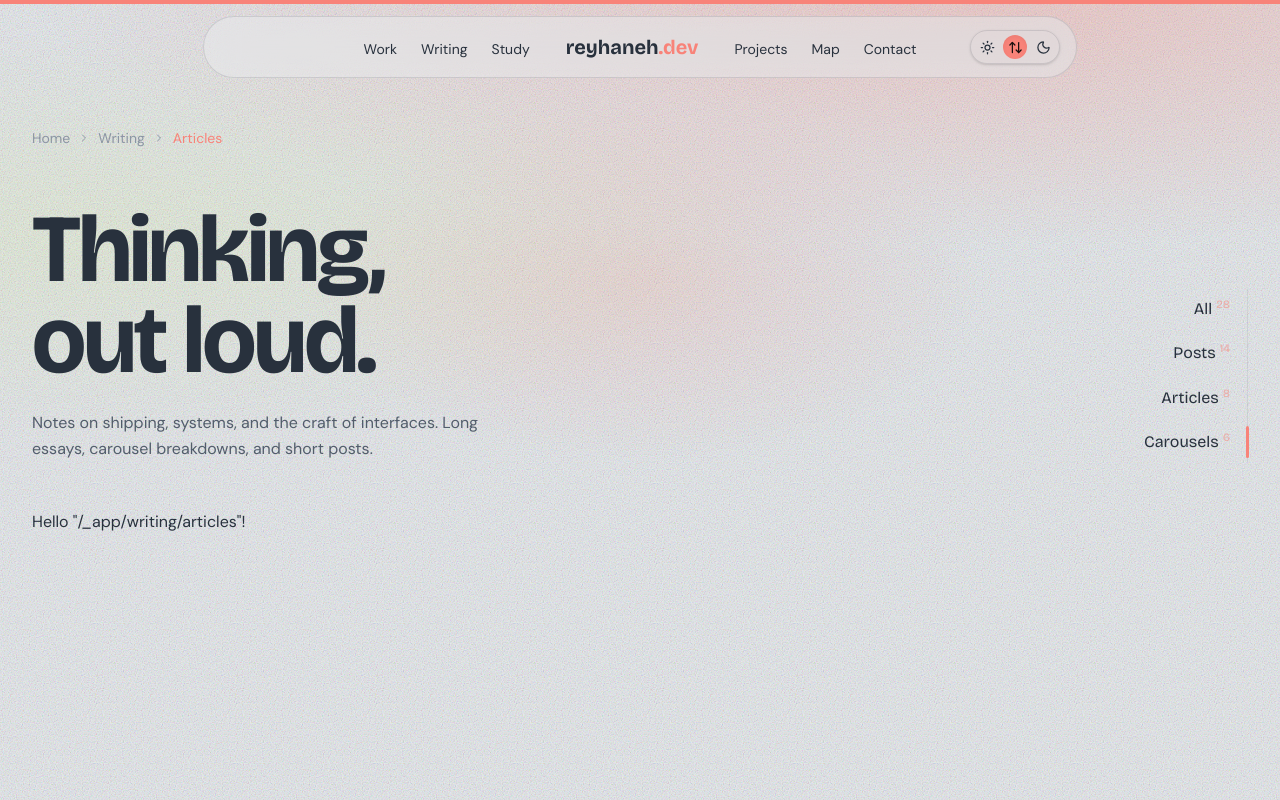
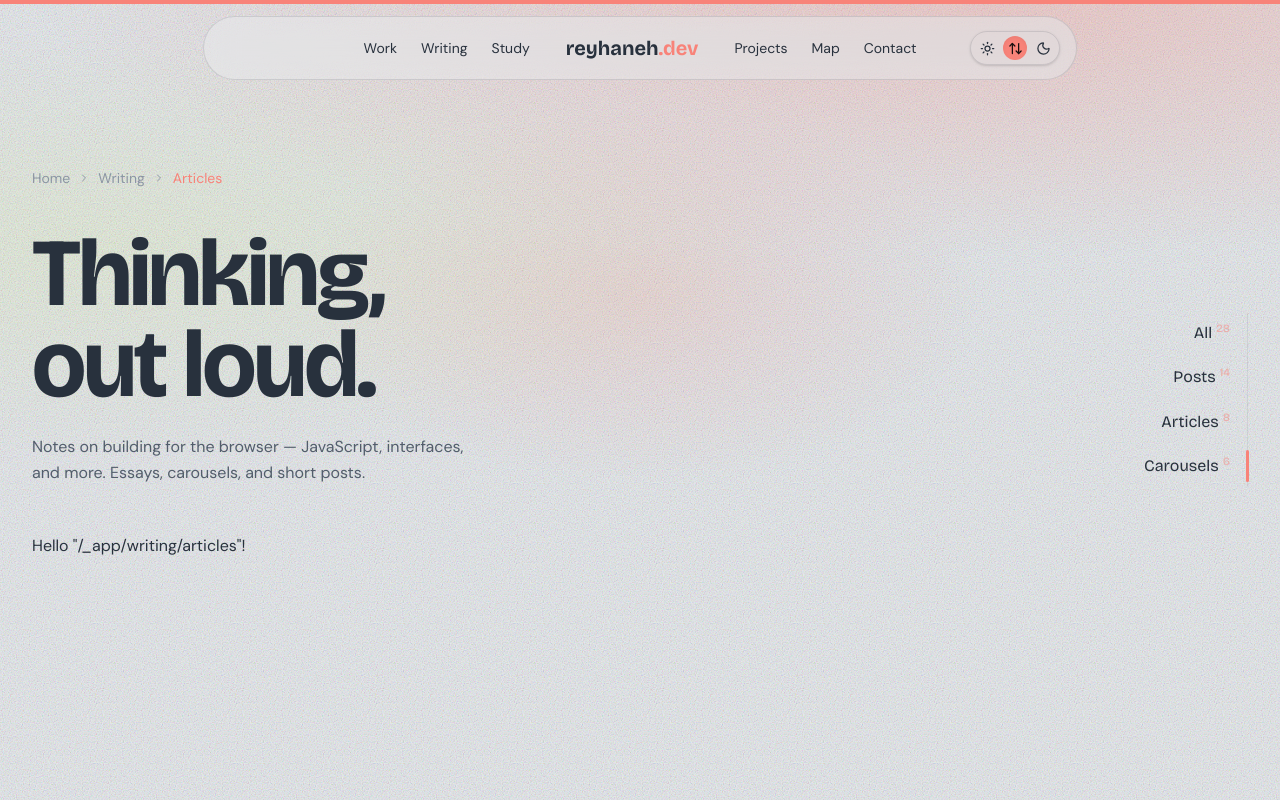
Before and after one commit to reyhaneh-k/reyhaneh.dev, a React (Vite) app: page /writing/articles in a window 1280 px wide. Built offline with nearby package versions, Linux system fonts and the light colour scheme; a web font is replaced by a local one.

Commit message:
feat(layout): updates writing layout

```diff
--- /dev/null
+++ b/src/hooks/useBoundingClientRect/useBoundingClientRect.ts
@@ -0,0 +1,22 @@
+import { useLayoutEffect, useState } from "react";
+
+export function useBoundingClientRect(
+  ref: React.RefObject<HTMLElement | null>
+) {
+  const [rect, setRect] = useState<DOMRect | undefined>(
+    undefined
+  );
+  useLayoutEffect(() => {
+    const callback = () => {
+      if (ref.current) {
+        setRect(ref.current.getBoundingClientRect());
+      }
+    };
+    callback();
+    window.addEventListener("resize", callback);
+    return () => {
+      window.removeEventListener("resize", callback);
+    };
+  }, [ref]);
+  return [rect, setRect] as const;
+}
--- a/src/layouts/rootLayout/components/topNavBar/TopNavbar.tsx
+++ b/src/layouts/rootLayout/components/topNavBar/TopNavbar.tsx
@@ -24,8 +24,8 @@ const TopNavbar = ({
       className={cn(
         "fixed mx-0 md:mx-auto",
         "h-fit bg-transparent md:w-fit md:rounded-full",
-        "[--offset-custom:calc(0px*4)] md:[--offset-custom:calc(2px*4)] lg:[--offset-custom:calc(4px*4)]",
-        "[--offset-compact:calc(0px*4)] md:[--offset-compact:calc(1px*4)] lg:[--offset-compact:calc(2px*4)]",
+        "[--offset-custom:calc(0px*4)] md:[--offset-custom:calc(3px*4)] lg:[--offset-custom:calc(4px*4)]",
+        "[--offset-compact:calc(0px*4)] md:[--offset-compact:calc(2px*4)] lg:[--offset-compact:calc(3px*4)]",
         className
       )}
       initial={{
@@ -45,11 +45,11 @@ const TopNavbar = ({
           "relative flex gap-6 text-center md:gap-4 lg:gap-6",
           "md:bg-surface/30 bg-transparent",
           "md:backdrop-blur-lg md:backdrop-saturate-50",
-          "items-start justify-between md:items-baseline md:justify-center",
+          "items-start justify-between md:items-center md:justify-center",
           "w-full text-sm md:mx-auto md:w-fit md:rounded-full",
           "md:border-border border-transparent md:border",
-          "[--padding-custom:calc(3px*4)] md:[--padding-custom:calc(28px*4)] lg:[--padding-custom:calc(40px*4)]",
-          "[--padding-compact:calc(3px*4)] md:[--padding-compact:calc(28px*4)] lg:[--padding-compact:calc(32px*4)]",
+          "[--padding-custom:calc(3px*4)] md:[--padding-custom:calc(32px*4)] lg:[--padding-custom:calc(40px*4)]",
+          "[--padding-compact:calc(3px*4)] md:[--padding-compact:calc(30px*4)] lg:[--padding-compact:calc(32px*4)]",
           "[--scale-compact:1] md:[--scale-compact:0.95] lg:[--scale-compact:1]",
           "pt-4 pb-10 md:py-4"
         )}
@@ -93,7 +93,7 @@ const TopNavbar = ({
         ))}
         <li
           className={cn(
-            "font-display text-xl font-bold md:mx-3",
+            "font-display text-xl leading-normal font-bold md:mx-3",
             "transition-transform duration-100 ease-linear md:hover:-translate-y-0.5",
             "hover:scale-105 active:scale-105"
           )}
--- a/src/layouts/writingLayout/WritingLayout.tsx
+++ b/src/layouts/writingLayout/WritingLayout.tsx
@@ -1,4 +1,10 @@
 import { Link, useLocation } from "@tanstack/react-router";
+import {
+  motion,
+  useScroll,
+  useTransform,
+} from "motion/react";
+import { useRef } from "react";
 
 import { BreadCrumb } from "@/components/ui/breadCrumb/BreadCrumb";
 import {
@@ -6,6 +12,7 @@ import {
   TabsRoot,
   TabsTrigger,
 } from "@/components/ui/tabs/Tabs";
+import { useBoundingClientRect } from "@/hooks/useBoundingClientRect/useBoundingClientRect";
 import { useIsMobile } from "@/stores/mobile/mobile";
 import { cn } from "@/utils/classname";
 
@@ -22,10 +29,26 @@ function WritingLayout({
   children: React.ReactNode;
 }) {
   const { pathname } = useLocation();
+
   const activeValue = LayoutLinks.find(
     (link) => link.href === pathname
   );
+  const targetRef = useRef<HTMLElement>(null);
+
+  const [rect] = useBoundingClientRect(targetRef);
+
   const isMobile = useIsMobile();
+  const { scrollYProgress } = useScroll({
+    target: targetRef,
+    offset: rect
+      ? [`0px ${rect.top}px`, `100% ${rect.top}px`]
+      : [`0px 0px`, `100% 0px`],
+  });
+  const opacity = useTransform(
+    scrollYProgress,
+    [0, 0.5, 1],
+    [1, 0.1, 0]
+  );
 
   return (
     <section
@@ -34,14 +57,15 @@ function WritingLayout({
         "p-4 md:p-6 lg:p-8"
       )}
     >
-      <BreadCrumb className="mb-2 md:mb-4" />
-
-      <header
+      <motion.header
+        ref={targetRef}
         className={cn(
           "flex flex-col gap-10 md:flex-row md:items-end md:justify-between md:gap-16"
         )}
+        style={{ opacity }}
       >
         <div className="mt-6 flex max-w-3xl flex-col gap-4 md:gap-6 lg:mt-10">
+          <BreadCrumb className="mb-2 md:mb-4" />
           <h1 className="text-4xl leading-[0.95] font-bold tracking-tight md:text-6xl lg:text-8xl">
             {writingLayoutConsts.title.part1},
             <br />
@@ -72,7 +96,7 @@ function WritingLayout({
             ))}
           </TabsList>
         </TabsRoot>
-      </header>
+      </motion.header>
 
       <div className="min-h-0 flex-1">{children}</div>
     </section>
--- a/src/layouts/writingLayout/index.consts.ts
+++ b/src/layouts/writingLayout/index.consts.ts
@@ -5,7 +5,7 @@ import { Route as postsRoute } from "@/routes/_app/writing/posts";
 const writingLayoutConsts = {
   title: { part1: "Thinking", part2: "out loud." },
   description:
-    "Notes on shipping, systems, and the craft of interfaces. Long essays, carousel breakdowns, and short posts.",
+    "Notes on building for the browser — JavaScript, interfaces, and more. Essays, carousels, and short posts.",
   totalPosts: 28,
 };
 
--- a/src/styles/index.css
+++ b/src/styles/index.css
@@ -196,7 +196,7 @@
 
   --line: rgb(228 233 239 / 0.13);
   --on-accent: #1a1010;
-  --shadow: rgb(228 233 239 / 0.08);
+  --shadow: rgba(13, 15, 17, 0.76);
 
   --tertiary: var(--color-coral-500);
   --accent: var(--color-lime-500);
```
